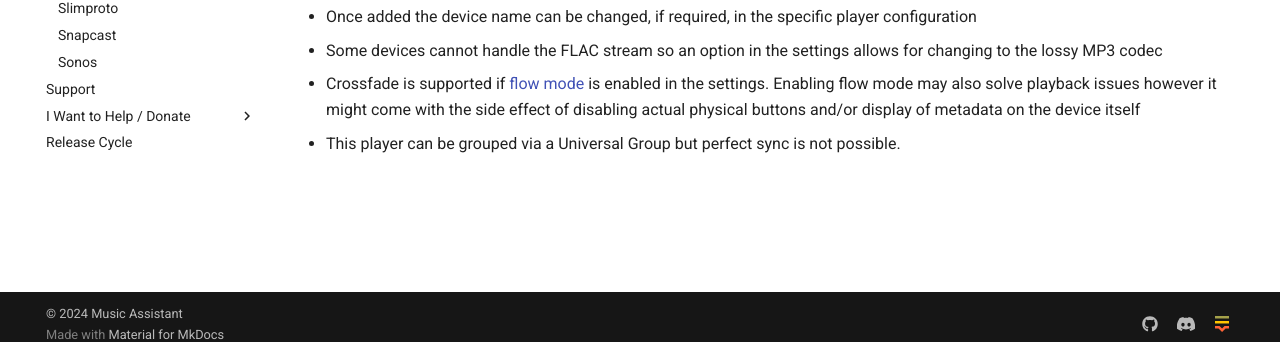
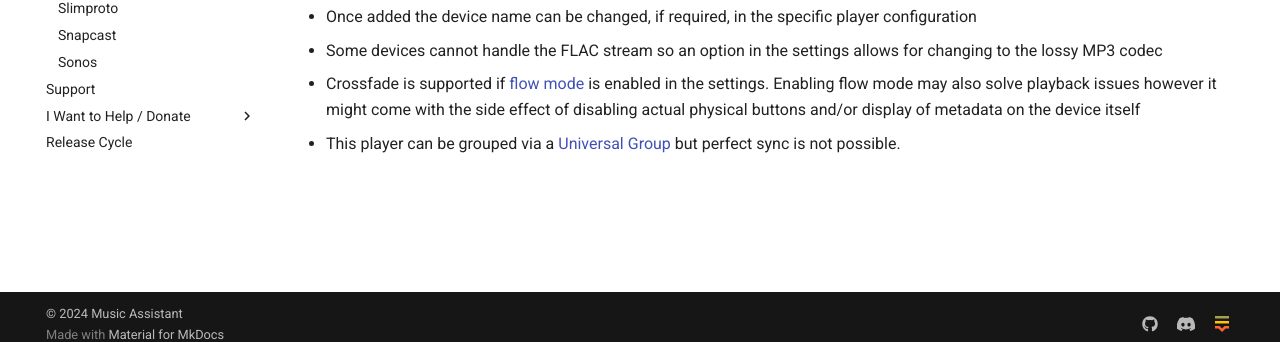
Before and after one commit to pwbriggs/music-assistant.github.io, an MkDocs documentation site: the page built from docs/player-support/fully-kiosk.md, in a window 1280 px wide. Shown: the part 543-885 px from the top of the page. Built offline with MkDocs 1.6.1 and Material for MkDocs 9.7.7, drawn with Linux system fonts in a browser that asks for light colours; some of the changed lines change nothing that is shown.

Commit message:
Add link

```diff
--- a/docs/player-support/fully-kiosk.md
+++ b/docs/player-support/fully-kiosk.md
@@ -15,4 +15,4 @@
 - Once added the device name can be changed, if required, in the specific player configuration
 - Some devices cannot handle the FLAC stream so an option in the settings allows for changing to the lossy MP3 codec
 - Crossfade is supported if [flow mode](../faq/normalization.md/#track-queueing) is enabled in the settings. Enabling flow mode may also solve playback issues however it might come with the side effect of disabling actual physical buttons and/or display of metadata on the device itself
-- This player can be grouped via a Universal Group but perfect sync is not possible.
+- This player can be grouped via a [Universal Group](../faq/groups.md#universal-groups) but perfect sync is not possible.
```
